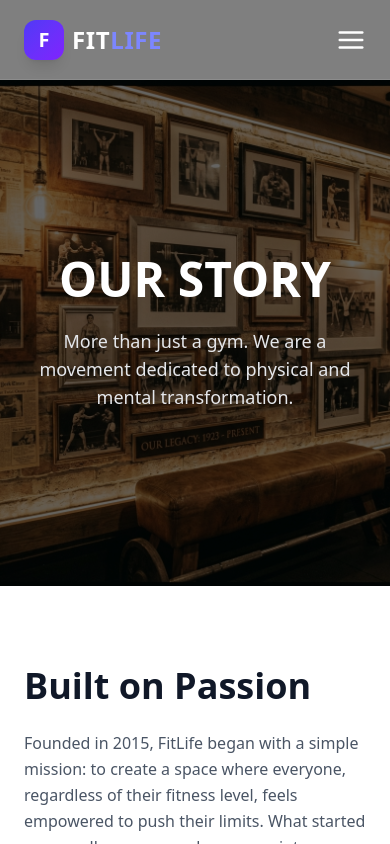
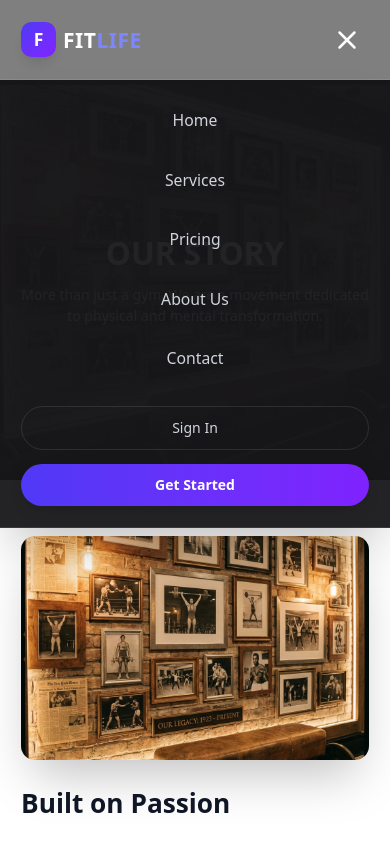
Before and after one commit to sahnawashussain786/experiment, a React (Vite) app in the folder client/: page /about in a window 390 px wide. Both pictures are taken after a click on the button "menu-btn". Shown: the top 844 px of the page. Built offline with nearby package versions, Linux system fonts and the light colour scheme; no server answers.

Commit message:
feat: Implement initial client-side pages and core components including Navbar, Footer, Home, About Us, Services, Pricing, and Contact.

```diff
--- a/client/src/App.jsx
+++ b/client/src/App.jsx
@@ -22,9 +22,12 @@ const Layout = () => {
   );
 };
 
+import ScrollToTop from "./components/ScrollToTop";
+
 const App = () => {
   return (
     <BrowserRouter>
+      <ScrollToTop />
       <Routes>
         <Route element={<Layout />}>
           <Route path="/" element={<Home />} />
--- a/client/src/components/Navbar.jsx
+++ b/client/src/components/Navbar.jsx
@@ -1,21 +1,31 @@
 import React from "react";
 import { Link, useNavigate } from "react-router-dom";
-import { SignedIn, SignedOut, UserButton, SignInButton } from "@clerk/clerk-react";
+import {
+  SignedIn,
+  SignedOut,
+  UserButton,
+  SignInButton,
+} from "@clerk/clerk-react";
 
 const Navbar = () => {
   const navigate = useNavigate();
-  const menuButtons = document.querySelectorAll(".menu-btn");
-  const mobileMenus = document.querySelectorAll(".mobile-menu");
+  const [isMobileMenuOpen, setIsMobileMenuOpen] = React.useState(false);
 
-  menuButtons.forEach((btn, index) => {
-    btn.addEventListener("click", () => {
-      mobileMenus[index].classList.toggle("hidden");
-    });
-  });
+  const toggleMenu = () => {
+    setIsMobileMenuOpen(!isMobileMenuOpen);
+  };
+
+  const closeMenu = () => {
+    setIsMobileMenuOpen(false);
+  };
 
   return (
     <nav className="h-[80px] relative w-full px-6 md:px-16 lg:px-24 xl:px-32 flex items-center justify-between z-30 bg-black/50 backdrop-blur-md border-b border-white/10 transition-all">
-      <Link to="/" className="flex items-center gap-2 group">
+      <Link
+        to="/"
+        className="flex items-center gap-2 group"
+        onClick={closeMenu}
+      >
         {/* Logo Placeholder - Replaced SVG with text/icon combo for now */}
         <div className="w-10 h-10 bg-gradient-to-br from-indigo-600 to-violet-600 rounded-xl flex items-center justify-center text-white font-bold text-xl shadow-lg group-hover:shadow-indigo-500/50 transition-all">
           F
@@ -68,32 +78,52 @@ const Navbar = () => {
         </li>
       </ul>
 
+      <div className="flex items-center gap-4">
         <div className="hidden md:flex items-center gap-4">
           <SignedOut>
             <Link to="/sign-in">
-            <button className="text-gray-300 hover:text-white font-medium transition-colors">
+              <button className="text-gray-300 hover:text-white font-medium transition-colors cursor-pointer">
                 Sign In
               </button>
             </Link>
             <Link to="/sign-up">
               <button
                 type="button"
-              className="bg-gradient-to-r from-indigo-600 to-violet-600 text-white text-sm font-semibold hover:shadow-lg hover:shadow-indigo-500/30 active:scale-95 transition-all w-32 h-10 rounded-full"
+                className="bg-gradient-to-r from-indigo-600 to-violet-600 text-white text-sm font-semibold hover:shadow-lg hover:shadow-indigo-500/30 active:scale-95 transition-all w-32 h-10 rounded-full cursor-pointer"
               >
                 Get Started
               </button>
             </Link>
           </SignedOut>
+        </div>
+
+        {/* User Button - Visible on all screens */}
         <SignedIn>
           <UserButton afterSignOutUrl="/" />
         </SignedIn>
-      </div>
 
         <button
           aria-label="menu-btn"
           type="button"
-        className="menu-btn inline-block md:hidden active:scale-90 transition text-white"
+          className="menu-btn inline-block md:hidden active:scale-90 transition text-white cursor-pointer p-2"
+          onClick={toggleMenu}
         >
+          {isMobileMenuOpen ? (
+            <svg
+              xmlns="http://www.w3.org/2000/svg"
+              width="30"
+              height="30"
+              viewBox="0 0 24 24"
+              fill="none"
+              stroke="currentColor"
+              strokeWidth="2"
+              strokeLinecap="round"
+              strokeLinejoin="round"
+            >
+              <line x1="18" y1="6" x2="6" y2="18"></line>
+              <line x1="6" y1="6" x2="18" y2="18"></line>
+            </svg>
+          ) : (
             <svg
               xmlns="http://www.w3.org/2000/svg"
               width="30"
@@ -109,59 +139,78 @@ const Navbar = () => {
               <line x1="3" y1="6" x2="21" y2="6"></line>
               <line x1="3" y1="18" x2="21" y2="18"></line>
             </svg>
+          )}
         </button>
+      </div>
 
-      <div className="mobile-menu absolute top-[80px] left-0 w-full bg-zinc-900/95 backdrop-blur-xl border-b border-white/10 p-6 hidden md:hidden shadow-2xl">
+      {isMobileMenuOpen && (
+        <div className="mobile-menu absolute top-[80px] left-0 w-full bg-zinc-900/95 backdrop-blur-xl border-b border-white/10 p-6 md:hidden shadow-2xl z-40 animate-fade-in-up">
           <ul className="flex flex-col space-y-6 text-gray-300 text-lg font-medium text-center">
             <li>
-            <Link to="/" className="hover:text-white transition">
+              <Link
+                to="/"
+                className="hover:text-white transition block py-2"
+                onClick={closeMenu}
+              >
                 Home
               </Link>
             </li>
             <li>
-            <Link to="/services" className="hover:text-white transition">
+              <Link
+                to="/services"
+                className="hover:text-white transition block py-2"
+                onClick={closeMenu}
+              >
                 Services
               </Link>
             </li>
             <li>
-            <Link to="/pricing" className="hover:text-white transition">
+              <Link
+                to="/pricing"
+                className="hover:text-white transition block py-2"
+                onClick={closeMenu}
+              >
                 Pricing
               </Link>
             </li>
             <li>
-            <Link to="/about" className="hover:text-white transition">
+              <Link
+                to="/about"
+                className="hover:text-white transition block py-2"
+                onClick={closeMenu}
+              >
                 About Us
               </Link>
             </li>
             <li>
-            <Link to="/contact" className="hover:text-white transition">
+              <Link
+                to="/contact"
+                className="hover:text-white transition block py-2"
+                onClick={closeMenu}
+              >
                 Contact
               </Link>
             </li>
           </ul>
           <div className="mt-8 flex flex-col gap-4">
             <SignedOut>
-            <Link to="/sign-in" className="block">
-              <button className="w-full py-3 text-gray-300 hover:text-white font-medium border border-white/10 rounded-full">
+              <Link to="/sign-in" className="block" onClick={closeMenu}>
+                <button className="w-full py-3 text-gray-300 hover:text-white font-medium border border-white/10 rounded-full cursor-pointer">
                   Sign In
                 </button>
               </Link>
-            <Link to="/sign-up" className="block">
+              <Link to="/sign-up" className="block" onClick={closeMenu}>
                 <button
                   type="button"
-                className="bg-gradient-to-r from-indigo-600 to-violet-600 text-white w-full py-3 rounded-full font-bold shadow-lg"
+                  className="bg-gradient-to-r from-indigo-600 to-violet-600 text-white w-full py-3 rounded-full font-bold shadow-lg cursor-pointer"
                 >
                   Get Started
                 </button>
               </Link>
             </SignedOut>
-          <SignedIn>
-            <div className="flex justify-center">
-              <UserButton afterSignOutUrl="/" />
-            </div>
-          </SignedIn>
           </div>
         </div>
+      )}
     </nav>
   );
 };
--- /dev/null
+++ b/client/src/components/ScrollToTop.jsx
@@ -0,0 +1,14 @@
+import { useEffect } from "react";
+import { useLocation } from "react-router-dom";
+
+const ScrollToTop = () => {
+  const { pathname } = useLocation();
+
+  useEffect(() => {
+    window.scrollTo(0, 0);
+  }, [pathname]);
+
+  return null;
+};
+
+export default ScrollToTop;
--- a/client/src/index.css
+++ b/client/src/index.css
@@ -17,4 +17,15 @@
 
 html {
   scroll-behavior: smooth;
+  font-size: 16px; /* Base size */
 }
+
+@media (max-width: 640px) {
+  html {
+    font-size: 14px; /* Smaller base for mobile */
+  }
+}
+
+body {
+  overflow-x: hidden; /* Prevent horizontal scroll */
+}
--- a/client/src/pages/AboutUs.jsx
+++ b/client/src/pages/AboutUs.jsx
@@ -8,7 +8,7 @@ const AboutUs = () => {
   return (
     <div className="w-full overflow-x-hidden">
       {/* Hero Section */}
-      <div className="relative w-full h-[60vh]">
+      <div className="relative w-full h-[40vh] md:h-[60vh] min-h-[400px]">
         <div className="absolute inset-0">
           <img
             src={aboutHero}
@@ -18,10 +18,10 @@ const AboutUs = () => {
           <div className="absolute inset-0 bg-black/60"></div>
         </div>
         <div className="relative z-10 h-full flex flex-col justify-center items-center text-center px-6">
-          <h1 className="text-5xl md:text-7xl font-bold text-white mb-6 animate-fade-in-up">
+          <h1 className="text-4xl md:text-6xl lg:text-7xl font-bold text-white mb-4 md:mb-6 animate-fade-in-up">
             OUR STORY
           </h1>
-          <p className="text-gray-200 text-lg md:text-xl max-w-2xl">
+          <p className="text-gray-200 text-base md:text-xl max-w-2xl">
             More than just a gym. We are a movement dedicated to physical and
             mental transformation.
           </p>
@@ -29,27 +29,27 @@ const AboutUs = () => {
       </div>
 
       {/* Our Story Section */}
-      <section className="py-20 bg-white">
-        <div className="max-w-7xl mx-auto px-6 grid md:grid-cols-2 gap-12 items-center">
-          <div>
-            <h2 className="text-4xl font-bold text-gray-900 mb-6">
+      <section className="py-16 md:py-20 bg-white">
+        <div className="max-w-7xl mx-auto px-6 grid md:grid-cols-2 gap-8 md:gap-12 items-center">
+          <div className="order-2 md:order-1">
+            <h2 className="text-3xl md:text-4xl font-bold text-gray-900 mb-6">
               Built on Passion
             </h2>
-            <p className="text-gray-600 mb-6 leading-relaxed">
+            <p className="text-gray-600 mb-6 leading-relaxed text-sm md:text-base">
               Founded in 2015, FitLife began with a simple mission: to create a
               space where everyone, regardless of their fitness level, feels
               empowered to push their limits. What started as a small garage gym
               has grown into a state-of-the-art facility, but our core values
               remain the same.
             </p>
-            <p className="text-gray-600 leading-relaxed">
+            <p className="text-gray-600 leading-relaxed text-sm md:text-base">
               We believe in the power of community, the science of training, and
               the art of discipline. Every piece of equipment, every class, and
               every trainer is handpicked to ensure you get the best experience
               possible.
             </p>
           </div>
-          <div className="relative h-96 rounded-2xl overflow-hidden shadow-2xl">
+          <div className="relative h-64 md:h-96 rounded-2xl overflow-hidden shadow-2xl order-1 md:order-2">
             <img
               src={aboutHero}
               alt="Gym History"
@@ -60,10 +60,12 @@ const AboutUs = () => {
       </section>
 
       {/* Team Section */}
-      <section className="py-20 bg-zinc-900">
+      <section className="py-16 md:py-20 bg-zinc-900">
         <div className="max-w-7xl mx-auto px-6 text-center">
-          <h2 className="text-4xl font-bold text-white mb-16">Meet The Team</h2>
-          <div className="grid md:grid-cols-3 gap-8">
+          <h2 className="text-3xl md:text-4xl font-bold text-white mb-12 md:mb-16">
+            Meet The Team
+          </h2>
+          <div className="grid grid-cols-1 sm:grid-cols-2 md:grid-cols-3 gap-8">
             {[
               { name: "John Doe", role: "Head Trainer", img: trainer1 },
               { name: "Sarah Smith", role: "Yoga Instructor", img: trainer2 },
@@ -73,7 +75,7 @@ const AboutUs = () => {
                 key={idx}
                 className="group relative overflow-hidden rounded-xl bg-zinc-800"
               >
-                <div className="h-80 overflow-hidden">
+                <div className="h-64 md:h-80 overflow-hidden">
                   <img
                     src={trainer.img}
                     alt={trainer.name}
@@ -93,12 +95,12 @@ const AboutUs = () => {
       </section>
 
       {/* Values Section */}
-      <section className="py-20 bg-zinc-50">
+      <section className="py-16 md:py-20 bg-zinc-50">
         <div className="max-w-7xl mx-auto px-6">
-          <h2 className="text-4xl font-bold text-center text-gray-900 mb-16">
+          <h2 className="text-3xl md:text-4xl font-bold text-center text-gray-900 mb-12 md:mb-16">
             Our Core Values
           </h2>
-          <div className="grid md:grid-cols-3 gap-8">
+          <div className="grid grid-cols-1 md:grid-cols-3 gap-8">
             {[
               {
                 title: "Community",
--- a/client/src/pages/Contact.jsx
+++ b/client/src/pages/Contact.jsx
@@ -31,22 +31,22 @@ const Contact = () => {
   return (
     <div className="w-full overflow-x-hidden">
       {/* Hero Section */}
-      <div className="relative w-full h-[40vh] bg-zinc-900 flex items-center justify-center">
+      <div className="relative w-full h-[30vh] md:h-[40vh] bg-zinc-900 flex items-center justify-center">
         <div className="text-center px-6">
-          <h1 className="text-5xl font-bold text-white mb-4 animate-fade-in-up">
+          <h1 className="text-4xl md:text-5xl font-bold text-white mb-4 animate-fade-in-up">
             GET IN TOUCH
           </h1>
-          <p className="text-gray-400 text-lg">
+          <p className="text-gray-400 text-base md:text-lg">
             We'd love to hear from you. Visit us, call us, or send a message.
           </p>
         </div>
       </div>
 
-      <div className="max-w-7xl mx-auto px-6 py-20">
-        <div className="grid md:grid-cols-2 gap-16">
+      <div className="max-w-7xl mx-auto px-6 py-16 md:py-20">
+        <div className="grid md:grid-cols-2 gap-12 md:gap-16">
           {/* Contact Info */}
-          <div>
-            <h2 className="text-3xl font-bold text-gray-900 mb-8">
+          <div className="order-2 md:order-1">
+            <h2 className="text-2xl md:text-3xl font-bold text-gray-900 mb-8">
               Contact Information
             </h2>
             <div className="space-y-8">
@@ -139,12 +139,12 @@ const Contact = () => {
           </div>
 
           {/* Contact Form */}
-          <div className="bg-white p-8 rounded-3xl shadow-xl border border-gray-100">
+          <div className="bg-white p-6 md:p-8 rounded-3xl shadow-xl border border-gray-100 order-1 md:order-2">
             <h2 className="text-2xl font-bold text-gray-900 mb-6">
               Send us a Message
             </h2>
             <form onSubmit={handleSubmit} className="space-y-6">
-              <div className="grid md:grid-cols-2 gap-6">
+              <div className="grid grid-cols-1 md:grid-cols-2 gap-6">
                 <div>
                   <label className="block text-sm font-medium text-gray-700 mb-2">
                     First Name
@@ -196,7 +196,7 @@ const Contact = () => {
               </div>
               <button
                 type="submit"
-                className="w-full py-4 bg-gradient-to-r from-indigo-600 to-violet-600 text-white font-bold rounded-xl hover:shadow-lg hover:shadow-indigo-500/30 transition-all transform hover:scale-[1.02]"
+                className="w-full py-4 bg-gradient-to-r from-indigo-600 to-violet-600 text-white font-bold rounded-xl hover:shadow-lg hover:shadow-indigo-500/30 transition-all transform hover:scale-[1.02] cursor-pointer"
               >
                 Send Message
               </button>
@@ -205,7 +205,7 @@ const Contact = () => {
         </div>
 
         {/* Map Placeholder */}
-        <div className="mt-20 rounded-3xl overflow-hidden h-96 bg-zinc-800 relative flex items-center justify-center group cursor-pointer">
+        <div className="mt-16 md:mt-20 rounded-3xl overflow-hidden h-64 md:h-96 bg-zinc-800 relative flex items-center justify-center group cursor-pointer">
           <div className="absolute inset-0 bg-[url('https://api.mapbox.com/styles/v1/mapbox/dark-v10/static/-118.2437,34.0522,12,0/1200x600?access_token=YOUR_TOKEN')] bg-cover bg-center opacity-50 group-hover:opacity-60 transition"></div>
           <div className="relative z-10 text-center">
             <div className="w-16 h-16 bg-indigo-500 rounded-full flex items-center justify-center mx-auto mb-4 shadow-lg shadow-indigo-500/50 animate-bounce">
--- a/client/src/pages/Home.jsx
+++ b/client/src/pages/Home.jsx
@@ -9,7 +9,7 @@ const Home = () => {
   return (
     <div className="w-full overflow-x-hidden">
       {/* Hero Section */}
-      <div className="relative w-full h-screen">
+      <div className="relative w-full h-screen min-h-[600px]">
         <div className="absolute inset-0">
           <img
             src={heroImg}
@@ -20,27 +20,27 @@ const Home = () => {
         </div>
 
         <div className="relative z-10 h-full flex flex-col justify-center px-6 md:px-16 lg:px-24 xl:px-32">
-          <h1 className="text-5xl md:text-7xl font-bold text-white leading-tight mb-6 animate-fade-in-up">
+          <h1 className="text-4xl sm:text-5xl md:text-7xl font-bold text-white leading-tight mb-6 animate-fade-in-up">
             UNLEASH YOUR <br />
             <span className="text-transparent bg-clip-text bg-gradient-to-r from-indigo-400 to-violet-400">
               FULL POTENTIAL
             </span>
           </h1>
-          <p className="text-gray-300 text-lg md:text-xl max-w-xl mb-10">
+          <p className="text-gray-300 text-base sm:text-lg md:text-xl max-w-xl mb-10">
             Join the elite fitness community where technology meets sweat.
             Experience world-class equipment, expert trainers, and a vibe that
             pushes you further.
           </p>
-          <div className="flex gap-4">
+          <div className="flex flex-col sm:flex-row gap-4">
             <Link
               to="/login"
-              className="px-8 py-4 bg-gradient-to-r from-indigo-600 to-violet-600 text-white font-semibold rounded-full hover:shadow-lg hover:shadow-indigo-500/30 transition-all transform hover:scale-105"
+              className="px-8 py-4 bg-gradient-to-r from-indigo-600 to-violet-600 text-white font-semibold rounded-full hover:shadow-lg hover:shadow-indigo-500/30 transition-all transform hover:scale-105 text-center"
             >
               Start Your Journey
             </Link>
             <Link
               to="/pricing"
-              className="px-8 py-4 bg-white/10 backdrop-blur-md border border-white/20 text-white font-semibold rounded-full hover:bg-white/20 transition-all"
+              className="px-8 py-4 bg-white/10 backdrop-blur-md border border-white/20 text-white font-semibold rounded-full hover:bg-white/20 transition-all text-center"
             >
               View Pricing
             </Link>
@@ -70,10 +70,10 @@ const Home = () => {
       </div>
 
       {/* Classes Section */}
-      <section className="py-20 bg-zinc-50">
+      <section className="py-16 md:py-20 bg-zinc-50">
         <div className="max-w-7xl mx-auto px-6">
-          <div className="text-center mb-16">
-            <h2 className="text-4xl font-bold text-gray-900 mb-4">
+          <div className="text-center mb-12 md:mb-16">
+            <h2 className="text-3xl md:text-4xl font-bold text-gray-900 mb-4">
               Our Premium Classes
             </h2>
             <p className="text-gray-600 max-w-2xl mx-auto">
@@ -82,7 +82,7 @@ const Home = () => {
             </p>
           </div>
 
-          <div className="grid md:grid-cols-3 gap-8">
+          <div className="grid grid-cols-1 md:grid-cols-3 gap-8">
             {[
               {
                 title: "Yoga & Mindfulness",
@@ -108,13 +108,13 @@ const Home = () => {
                 <img
                   src={item.img}
                   alt={item.title}
-                  className="w-full h-96 object-cover transform group-hover:scale-110 transition-transform duration-700"
+                  className="w-full h-80 md:h-96 object-cover transform group-hover:scale-110 transition-transform duration-700"
                 />
-                <div className="absolute bottom-0 left-0 w-full p-8 bg-gradient-to-t from-black/90 to-transparent z-20">
-                  <h3 className="text-2xl font-bold text-white mb-2">
+                <div className="absolute bottom-0 left-0 w-full p-6 md:p-8 bg-gradient-to-t from-black/90 to-transparent z-20">
+                  <h3 className="text-xl md:text-2xl font-bold text-white mb-2">
                     {item.title}
                   </h3>
-                  <p className="text-gray-200 text-sm opacity-0 group-hover:opacity-100 transform translate-y-4 group-hover:translate-y-0 transition-all duration-300">
+                  <p className="text-gray-200 text-sm opacity-100 md:opacity-0 md:group-hover:opacity-100 transform md:translate-y-4 md:group-hover:translate-y-0 transition-all duration-300">
                     {item.desc}
                   </p>
                 </div>
--- a/client/src/pages/Pricing.jsx
+++ b/client/src/pages/Pricing.jsx
@@ -5,8 +5,8 @@ const Pricing = () => {
   return (
     <div className="w-full overflow-x-hidden bg-zinc-50">
       {/* Hero Section */}
-      <div className="relative w-full py-24 bg-zinc-900 text-center px-6">
-        <h1 className="text-5xl md:text-7xl font-bold text-white mb-6 animate-fade-in-up">
+      <div className="relative w-full py-16 md:py-24 bg-zinc-900 text-center px-6">
+        <h1 className="text-4xl md:text-7xl font-bold text-white mb-6 animate-fade-in-up">
           INVEST IN{" "}
           <span className="text-transparent bg-clip-text bg-gradient-to-r from-indigo-400 to-violet-400">
             YOURSELF
@@ -18,8 +18,8 @@ const Pricing = () => {
       </div>
 
       {/* Pricing Cards */}
-      <section className="py-20 max-w-7xl mx-auto px-6">
-        <div className="grid md:grid-cols-3 gap-8">
+      <section className="py-16 md:py-20 max-w-7xl mx-auto px-6">
+        <div className="grid grid-cols-1 md:grid-cols-3 gap-8">
           {/* Basic Plan */}
           <div className="bg-white p-8 rounded-3xl border border-gray-200 flex flex-col hover:shadow-xl transition-all">
             <h3 className="text-2xl font-bold text-gray-900 mb-2">Basic</h3>
--- a/client/src/pages/Services.jsx
+++ b/client/src/pages/Services.jsx
@@ -6,7 +6,7 @@ const Services = () => {
   return (
     <div className="w-full overflow-x-hidden">
       {/* Hero Section */}
-      <div className="relative w-full h-[50vh]">
+      <div className="relative w-full h-[40vh] md:h-[50vh] min-h-[300px]">
         <div className="absolute inset-0">
           <img
             src={servicesHero}
@@ -16,10 +16,10 @@ const Services = () => {
           <div className="absolute inset-0 bg-black/60"></div>
         </div>
         <div className="relative z-10 h-full flex flex-col justify-center items-center text-center px-6">
-          <h1 className="text-5xl md:text-7xl font-bold text-white mb-6 animate-fade-in-up">
+          <h1 className="text-4xl md:text-6xl lg:text-7xl font-bold text-white mb-4 md:mb-6 animate-fade-in-up">
             OUR SERVICES
           </h1>
-          <p className="text-gray-200 text-lg md:text-xl max-w-2xl">
+          <p className="text-gray-200 text-base md:text-xl max-w-2xl">
             Comprehensive fitness solutions designed to help you reach your peak
             performance.
           </p>
@@ -27,9 +27,9 @@ const Services = () => {
       </div>
 
       {/* Services Grid */}
-      <section className="py-20 bg-white">
+      <section className="py-16 md:py-20 bg-white">
         <div className="max-w-7xl mx-auto px-6">
-          <div className="grid md:grid-cols-2 gap-12">
+          <div className="grid grid-cols-1 md:grid-cols-2 gap-8 md:gap-12">
             {[
               {
                 title: "Personal Training",
@@ -58,10 +58,10 @@ const Services = () => {
             ].map((service, idx) => (
               <div
                 key={idx}
-                className="flex flex-col md:flex-row gap-6 p-8 rounded-2xl border border-gray-100 shadow-lg hover:shadow-xl transition-all bg-white"
+                className="flex flex-col sm:flex-row gap-6 p-6 md:p-8 rounded-2xl border border-gray-100 shadow-lg hover:shadow-xl transition-all bg-white"
               >
                 <div
-                  className={`w-16 h-16 ${service.color} rounded-2xl flex items-center justify-center flex-shrink-0 text-white shadow-lg`}
+                  className={`w-16 h-16 ${service.color} rounded-2xl flex items-center justify-center flex-shrink-0 text-white shadow-lg mx-auto sm:mx-0`}
                 >
                   <svg
                     className="w-8 h-8"
@@ -77,11 +77,11 @@ const Services = () => {
                     ></path>
                   </svg>
                 </div>
-                <div>
-                  <h3 className="text-2xl font-bold text-gray-900 mb-3">
+                <div className="text-center sm:text-left">
+                  <h3 className="text-xl md:text-2xl font-bold text-gray-900 mb-3">
                     {service.title}
                   </h3>
-                  <p className="text-gray-600 leading-relaxed">
+                  <p className="text-gray-600 leading-relaxed text-sm md:text-base">
                     {service.desc}
                   </p>
                 </div>
```
Also changed, not shown: client/src/components/Footer.jsx (+93 -22 lines). Lines whose indentation alone changed are shown as unchanged.
